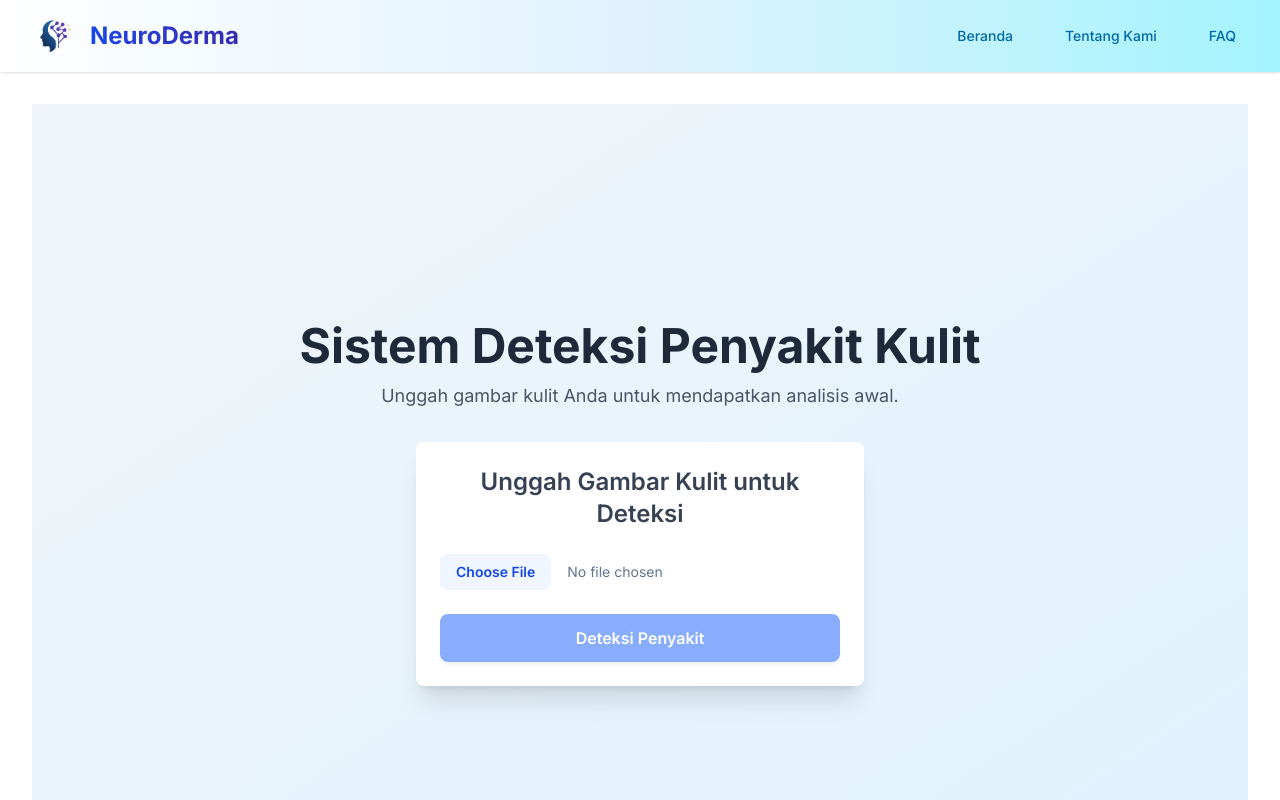
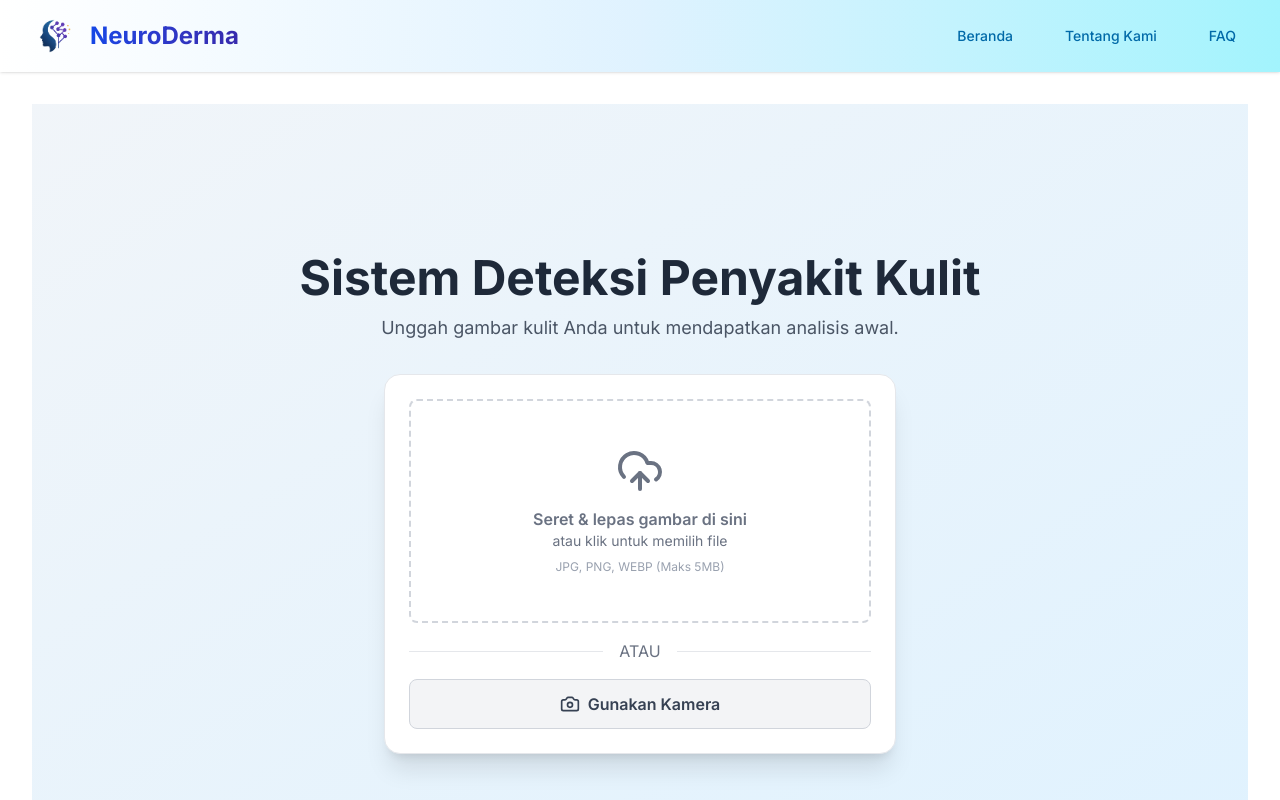
Before and after one commit to raisenbk/neuroderma-app-frontend-nextjs, a Next.js app: page / in a window 1280 px wide. Shown: the top 800 px of the page. Built offline with nearby package versions, Linux system fonts and the light colour scheme.

Commit message:
Designed components
Designed Image Uploader and Prediction Result components

```diff
--- a/package.json
+++ b/package.json
@@ -9,13 +9,17 @@
     "lint": "next lint"
   },
   "dependencies": {
+    "axios": "^1.9.0",
+    "framer-motion": "^12.16.0",
     "lucide-react": "^0.513.0",
     "markdown-to-jsx": "^7.7.6",
     "next": "15.3.3",
     "react": "^19.0.0",
+    "react-circular-progressbar": "^2.2.0",
     "react-dom": "^19.0.0",
     "react-dropzone": "^14.3.8",
-    "react-icons": "^5.5.0"
+    "react-icons": "^5.5.0",
+    "react-webcam": "^7.2.0"
   },
   "devDependencies": {
     "@eslint/eslintrc": "^3",
--- a/src/components/ImageUploader.jsx
+++ b/src/components/ImageUploader.jsx
@@ -1,7 +1,12 @@
 // src/components/ImageUploader.jsx
 'use client';
 
-import React, { useState } from 'react';
+import React, { useState, useCallback, useRef } from 'react';
+import { useDropzone } from 'react-dropzone';
+import { motion, AnimatePresence } from 'framer-motion';
+import axios from 'axios';
+import Webcam from 'react-webcam';
+import { UploadCloud, Camera, X, FileImage, Loader } from 'lucide-react';
 
 /**
  * @param {{
@@ -17,120 +22,222 @@ export default function ImageUploader({
   onPredictionComplete,
   onPredictionError,
 }) {
-  const [selectedImage, setSelectedImage] = useState(null);
+  const [file, setFile] = useState(null);
   const [preview, setPreview] = useState(null);
   const [error, setError] = useState('');
+  const [isUploading, setIsUploading] = useState(false);
+  const [uploadProgress, setUploadProgress] = useState(0);
+  const [showWebcam, setShowWebcam] = useState(false);
 
-  const handleImageChange = (event) => {
-    const file = event.target.files?.[0];
-    if (file) {
-      if (file.size > 5 * 1024 * 1024) {
-        setError('Ukuran file terlalu besar (maks 5MB).');
-        setSelectedImage(null);
-        setPreview(null);
+  const webcamRef = useRef(null);
+
+  const handleFileValidation = (file) => {
+    if (!file) return 'File tidak valid.';
+    if (file.size > 5 * 1024 * 1024) return 'Ukuran file maks 5MB.';
+    if (!['image/jpeg', 'image/png', 'image/webp'].includes(file.type)) {
+      return 'Format hanya JPG, PNG, WEBP.';
+    }
+    return null; // No error
+  };
+
+  const onDrop = useCallback((acceptedFiles) => {
+    const selectedFile = acceptedFiles[0];
+    const validationError = handleFileValidation(selectedFile);
+    if (validationError) {
+      setError(validationError);
       return;
     }
-      if (!['image/jpeg', 'image/png', 'image/webp'].includes(file.type)) {
-        setError('Format file tidak didukung (hanya JPG, PNG, WEBP).');
-        setSelectedImage(null);
-        setPreview(null);
+    setError('');
+    setFile(selectedFile);
+    setPreview(URL.createObjectURL(selectedFile));
+    if (onImageUpload) onImageUpload(selectedFile);
+  }, [onImageUpload]);
+
+  const { getRootProps, getInputProps, isDragActive } = useDropzone({
+    onDrop,
+    accept: { 'image/*': ['.jpeg', '.png', '.webp'] },
+    multiple: false,
+  });
+
+  const captureWebcamImage = useCallback(async () => {
+    const imageSrc = webcamRef.current.getScreenshot();
+    if (!imageSrc) {
+      setError('Gagal mengambil gambar dari webcam.');
       return;
     }
+    const blob = await (await fetch(imageSrc)).blob();
+    const capturedFile = new File([blob], `webcam-${Date.now()}.png`, { type: 'image/png' });
 
+    const validationError = handleFileValidation(capturedFile);
+    if (validationError) {
+      setError(validationError);
+      return;
+    }
     setError('');
-      setSelectedImage(file);
-      setPreview(URL.createObjectURL(file));
-      if (onImageUpload) onImageUpload(file);
-    } else {
-      setSelectedImage(null);
-      setPreview(null);
-    }
-  };
+    setFile(capturedFile);
+    setPreview(imageSrc);
+    setShowWebcam(false);
+    if (onImageUpload) onImageUpload(capturedFile);
+  }, [webcamRef, onImageUpload]);
+
 
   const handleSubmit = async () => {
-    if (!selectedImage) {
-      setError('Silakan pilih gambar terlebih dahulu.');
+    if (!file) {
+      setError('Silakan pilih atau ambil gambar terlebih dahulu.');
       return;
     }
 
     if (onPredictionStart) onPredictionStart();
     setError('');
+    setIsUploading(true);
+    setUploadProgress(0);
 
     const formData = new FormData();
-    formData.append('file', selectedImage);
+    formData.append('file', file);
 
     try {
-      const response = await fetch('http://localhost:8000/predict', {
-        method: 'POST',
-        body: formData,
+      const response = await axios.post('http://localhost:8000/predict', formData, {
+        headers: {
+          'Content-Type': 'multipart/form-data',
+        },
+        onUploadProgress: (progressEvent) => {
+          const percentCompleted = Math.round(
+            (progressEvent.loaded * 100) / progressEvent.total
+          );
+          setUploadProgress(percentCompleted);
+        },
       });
-
-      if (!response.ok) {
-        let errorData;
-        try {
-            errorData = await response.json();
-        } catch (e) {
-            errorData = { detail: `Terjadi kesalahan pada server (status: ${response.status}). Coba lagi nanti.` };
-        }
-        throw new Error(errorData.detail || `HTTP error! status: ${response.status}`);
-      }
-
-      const data = await response.json();
-      if (onPredictionComplete) onPredictionComplete(data);
+      if (onPredictionComplete) onPredictionComplete(response.data);
     } catch (err) {
-      console.error('Error uploading and predicting image:', err);
-      const errorMessage = err.message || 'Gagal mengunggah atau memproses gambar. Periksa koneksi Anda atau coba lagi nanti.';
+      const errorMessage = err.response?.data?.detail || err.message || 'Terjadi kesalahan saat prediksi.';
       setError(errorMessage);
       if (onPredictionError) onPredictionError(errorMessage);
+    } finally {
+      setIsUploading(false);
     }
   };
 
-  // JSX tetap sama
+  const clearSelection = () => {
+    setFile(null);
+    setPreview(null);
+    setError('');
+    setUploadProgress(0);
+    if (preview && preview.startsWith('blob:')) {
+      URL.revokeObjectURL(preview);
+    }
+  };
+
   return (
-    <div className="w-full max-w-md p-6 space-y-6 bg-white shadow-xl rounded-lg">
-      <h2 className="text-2xl font-semibold text-center text-gray-700">
-        Unggah Gambar Kulit untuk Deteksi
-      </h2>
-      <div>
-        <label htmlFor="imageUpload" className="sr-only">
-          Pilih gambar
-        </label>
-        <input
-          id="imageUpload"
-          type="file"
-          accept="image/jpeg, image/png, image/webp"
-          onChange={handleImageChange}
-          className="block w-full text-sm text-slate-500
-            file:mr-4 file:py-2 file:px-4
-            file:rounded-lg file:border-0
-            file:text-sm file:font-semibold
-            file:bg-blue-50 file:text-blue-700
-            hover:file:bg-blue-100 cursor-pointer"
+    <div className="w-full max-w-lg p-6 space-y-4 bg-white border border-gray-200 rounded-2xl shadow-xl text-gray-800">
+      <AnimatePresence mode="wait">
+        {showWebcam ? (
+          <motion.div
+            key="webcam"
+            initial={{ opacity: 0, scale: 0.9 }}
+            animate={{ opacity: 1, scale: 1 }}
+            exit={{ opacity: 0, scale: 0.9 }}
+            className="flex flex-col items-center space-y-4"
+          >
+            <h2 className="text-xl font-bold text-center text-gray-700">Posisikan Kamera</h2>
+            <div className="w-full overflow-hidden rounded-lg border-2 border-blue-500">
+               <Webcam
+                  audio={false}
+                  ref={webcamRef}
+                  screenshotFormat="image/png"
+                  className="w-full h-auto"
+                  videoConstraints={{ facingMode: 'environment' }}
                />
             </div>
+            <div className="flex space-x-4">
+               <button onClick={captureWebcamImage} className="flex items-center justify-center px-4 py-2 font-semibold text-white bg-blue-600 rounded-lg hover:bg-blue-700 transition-colors">
+                  <Camera className="w-5 h-5 mr-2" />
+                  Ambil Gambar
+               </button>
+               <button onClick={() => setShowWebcam(false)} className="flex items-center justify-center px-4 py-2 font-semibold text-gray-800 bg-gray-200 rounded-lg hover:bg-gray-300 transition-colors">
+                  <X className="w-5 h-5 mr-2" />
+                  Batal
+               </button>
+            </div>
+          </motion.div>
+        ) : (
+          <motion.div
+            key="uploader"
+            initial={{ opacity: 0 }}
+            animate={{ opacity: 1 }}
+            exit={{ opacity: 0 }}
+          >
 
-      {error && <p className="text-sm text-red-600 text-center">{error}</p>}
-
-      {preview && (
-        <div className="mt-4 flex flex-col items-center">
-          <h3 className="text-md font-medium text-gray-600 mb-2">Preview Gambar:</h3>
+            {preview ? (
+              <div className="space-y-4 flex flex-col items-center">
+                 <motion.div layout layoutId="image-preview" className="relative w-full max-w-sm">
                    <img
                      src={preview}
-            alt="Preview unggahan"
-            className="max-w-full h-auto max-h-64 rounded-md shadow-md object-contain"
+                     alt="Preview"
+                     className="w-full h-auto max-h-72 object-contain rounded-lg border border-gray-200 shadow-md"
+                   />
+                   <button
+                     onClick={clearSelection}
+                     className="absolute -top-3 -right-3 bg-white rounded-full p-1.5 text-gray-600 border shadow hover:bg-red-500 hover:text-white transition-all duration-300"
+                     aria-label="Hapus gambar"
+                   >
+                     <X className="w-5 h-5" />
+                   </button>
+                 </motion.div>
+
+                {isUploading ? (
+                  <div className="w-full space-y-2">
+                     <p className="text-center text-blue-600">Menganalisis... {uploadProgress}%</p>
+                     <div className="w-full bg-gray-200 rounded-full h-2.5">
+                       <motion.div
+                         className="bg-blue-500 h-2.5 rounded-full"
+                         initial={{ width: 0 }}
+                         animate={{ width: `${uploadProgress}%` }}
+                         transition={{ ease: "linear" }}
                        />
                      </div>
-      )}
-
+                  </div>
+                ) : (
                    <button
                      onClick={handleSubmit}
-        disabled={!selectedImage}
-        className="w-full px-6 py-3 text-white font-semibold bg-blue-600 rounded-lg shadow-md
-                   hover:bg-blue-700 focus:outline-none focus:ring-2 focus:ring-blue-500 focus:ring-opacity-50
-                   disabled:opacity-50 disabled:cursor-not-allowed transition duration-150 ease-in-out"
+                     className="w-full px-6 py-3 font-bold text-white bg-gradient-to-r from-blue-600 to-teal-500 rounded-lg shadow-md hover:shadow-lg hover:shadow-blue-500/30 transition-all transform hover:scale-105"
                    >
                      Deteksi Penyakit
                    </button>
+                )}
+              </div>
+            ) : (
+              <div className="space-y-4">
+                <div
+                  {...getRootProps()}
+                  className={`relative flex flex-col items-center justify-center w-full h-56 px-4 py-6 border-2 border-dashed rounded-lg cursor-pointer transition-colors duration-300
+                    ${isDragActive ? 'border-blue-500 bg-blue-50' : 'border-gray-300 hover:border-blue-400'}`}
+                >
+                  <input {...getInputProps()} />
+                  <div className="flex flex-col items-center text-center text-gray-500">
+                    <UploadCloud className={`w-12 h-12 mb-3 transition-transform duration-300 ${isDragActive ? 'scale-110 text-blue-500' : ''}`} />
+                    <p className="font-semibold">Seret & lepas gambar di sini</p>
+                    <p className="text-sm">atau klik untuk memilih file</p>
+                    <p className="mt-2 text-xs text-gray-400">JPG, PNG, WEBP (Maks 5MB)</p>
+                  </div>
+                </div>
+                <div className="flex items-center space-x-4">
+                    <hr className="flex-grow border-gray-200"/>
+                    <span className="text-gray-500">ATAU</span>
+                    <hr className="flex-grow border-gray-200"/>
+                </div>
+                <button
+                  onClick={() => setShowWebcam(true)}
+                  className="w-full flex items-center justify-center px-6 py-3 font-semibold text-gray-700 bg-gray-100 rounded-lg hover:bg-gray-200 transition-colors border border-gray-300"
+                >
+                  <Camera className="w-5 h-5 mr-2" />
+                  Gunakan Kamera
+                </button>
+              </div>
+            )}
+            {error && <p className="mt-3 text-sm font-medium text-red-600 text-center">{error}</p>}
+          </motion.div>
+        )}
+      </AnimatePresence>
     </div>
   );
 }
--- a/src/components/PredictionResult.jsx
+++ b/src/components/PredictionResult.jsx
@@ -4,65 +4,16 @@
 import React, { useEffect, useState } from 'react';
 import Image from 'next/image';
 import Link from 'next/link';
+import { motion } from 'framer-motion';
+import { CircularProgressbar, buildStyles } from 'react-circular-progressbar';
+import 'react-circular-progressbar/dist/styles.css';
+import { CheckCircle2, AlertTriangle } from 'lucide-react';
 
-const diseaseDetails = {
-  Chickenpox: {
-    name: "Chickenpox (Cacar Air)",
-    slug: "chickenpox",
-    defaultDescription: "Infeksi virus yang sangat menular yang menyebabkan ruam gatal dengan lepuh kecil berisi cairan.",
-    defaultSuggestions: [
-      "Konsultasikan dengan dokter untuk diagnosis dan penanganan yang tepat.",
-      "Istirahat yang cukup dan minum banyak cairan.",
-      "Hindari menggaruk lepuh untuk mencegah bekas luka dan infeksi.",
-      "Gunakan losion kalamin atau mandi oatmeal untuk meredakan gatal.",
-    ],
-    style: "border-red-500 bg-red-50 text-red-700"
-  },
-  Measles: {
-    name: "Measles (Campak)",
-    slug: "measles",
-    defaultDescription: "Infeksi virus masa kanak-kanak yang sangat menular yang dapat dicegah dengan vaksin.",
-    defaultSuggestions: [
-      "Segera hubungi dokter jika Anda atau anak Anda diduga menderita campak.",
-      "Pastikan penderita mendapatkan istirahat yang cukup dan asupan cairan yang memadai.",
-      "Isolasi diri untuk mencegah penyebaran virus.",
-    ],
-    style: "border-purple-500 bg-purple-50 text-purple-700"
-  },
-  Monkeypox: {
-    name: "Monkeypox (Cacar Monyet)",
-    slug: "monkeypox",
-    defaultDescription: "Penyakit virus langka yang menyebabkan ruam dan gejala mirip flu.",
-    defaultSuggestions: [
-      "Segera konsultasikan dengan dokter atau fasilitas kesehatan terdekat.",
-      "Isolasi diri untuk mencegah penularan.",
-      "Hindari menggaruk ruam untuk mencegah infeksi sekunder.",
-      "Jaga kebersihan diri dan lingkungan.",
-    ],
-    style: "border-orange-500 bg-orange-50 text-orange-700"
-  },
-  Normal: {
-    name: "Kulit Normal",
-    slug: null,
-    defaultDescription: "Tidak terdeteksi adanya kelainan kulit signifikan berdasarkan gambar yang diunggah.",
-    defaultSuggestions: [
-      "Lanjutkan menjaga kebersihan dan kesehatan kulit Anda.",
-      "Gunakan tabir surya untuk melindungi kulit dari paparan sinar UV.",
-      "Jika ada keluhan, konsultasikan dengan dokter kulit.",
-    ],
-    style: "border-green-500 bg-green-50 text-green-700"
-  },
-  unknown: {
-    name: "Tidak Diketahui",
-    slug: null,
-    defaultDescription: "Hasil deteksi tidak dapat dikategorikan secara spesifik.",
-    defaultSuggestions: ["Harap konsultasikan dengan profesional medis untuk evaluasi lebih lanjut."],
-    style: "border-gray-500 bg-gray-100 text-gray-700"
-  }
-};
+import { diseaseDetails } from '@/lib/diseaseInfo.js';
 
 export default function PredictionResultDisplay({ result, uploadedImageFile }) {
   const [imageUrl, setImageUrl] = useState(null);
+  const [animatedConfidence, setAnimatedConfidence] = useState(0);
 
   useEffect(() => {
     if (uploadedImageFile) {
@@ -72,66 +23,129 @@ export default function PredictionResultDisplay({ result, uploadedImageFile }) {
     }
   }, [uploadedImageFile]);
 
+  // Animate confidence value
+  useEffect(() => {
+    if (result?.confidence) {
+      const targetConfidence = result.confidence * 100;
+      setTimeout(() => setAnimatedConfidence(targetConfidence), 300); // Small delay to start animation
+    }
+  }, [result]);
+
   const details = diseaseDetails[result.disease] || diseaseDetails.unknown;
+  const { Icon, gaugeColor, bgColor, textColor, borderColor } = details;
 
   const displayName = details.name;
   const description = result.description || details.defaultDescription;
   const suggestions = result.suggestions && result.suggestions.length > 0 ? result.suggestions : details.defaultSuggestions;
   const diseaseSlug = details.slug;
 
+  const cardVariants = {
+    hidden: { opacity: 0, y: 50 },
+    visible: { opacity: 1, y: 0, transition: { duration: 0.6, ease: "easeOut" } },
+  };
+
+  const listVariants = {
+    visible: {
+      transition: {
+        staggerChildren: 0.1
+      }
+    }
+  };
+
+  const itemVariants = {
+    hidden: { opacity: 0, x: -20 },
+    visible: { opacity: 1, x: 0 },
+  };
+
   return (
-    <div className={`mt-8 p-6 rounded-lg shadow-lg border-t-4 ${details.style} w-full max-w-md`}>
-      <h3 className="text-2xl font-bold mb-4 text-center">{displayName}</h3>
-
+    <motion.div
+      variants={cardVariants}
+      initial="hidden"
+      animate="visible"
+      className={`mt-8 p-6 md:p-8 rounded-2xl shadow-xl w-full max-w-4xl border-t-4 ${borderColor} ${bgColor}`}
+    >
+      <div className="grid md:grid-cols-2 md:gap-8">
+        {/* Kolom Kiri: Gambar & Confidence */}
+        <div className="flex flex-col items-center space-y-6">
           {imageUrl && (
-        <div className="mb-6 text-center">
-          <p className="text-sm text-gray-600 mb-2">Gambar yang Dianalisis:</p>
+            <motion.div layoutId="uploaded-image" className="w-full">
               <Image
                 src={imageUrl}
                 alt="Gambar kulit yang diunggah"
-            width={250}
-            height={250}
-            className="rounded-md shadow-md object-contain inline-block"
+                width={400}
+                height={400}
+                className="rounded-lg shadow-lg object-contain mx-auto border-2 border-white"
               />
+            </motion.div>
+          )}
+          <div className="w-48 h-48">
+            <CircularProgressbar
+              value={animatedConfidence}
+              text={`${animatedConfidence.toFixed(1)}%`}
+              strokeWidth={8}
+              styles={buildStyles({
+                pathColor: gaugeColor,
+                textColor: details.textColor,
+                trailColor: '#d1d5db', // gray-300
+                pathTransitionDuration: 1.5,
+                textSize: '20px',
+              })}
+            />
+            <p className={`text-center mt-2 font-semibold ${textColor}`}>Tingkat Kepercayaan</p>
           </div>
-      )}
-
-      <div className="space-y-3">
-        <p>
-          <strong>Deskripsi:</strong> {description}
-        </p>
-        <p>
-          <strong>Tingkat Kepercayaan Model:</strong> {(result.confidence * 100).toFixed(2)}%
-        </p>
         </div>
 
-      <h4 className="text-xl font-semibold mt-6 mb-2">Saran Selanjutnya:</h4>
-      {suggestions && suggestions.length > 0 ? (
-        <ul className="list-disc list-inside space-y-1 pl-4">
+        {/* Kolom Kanan: Detail & Saran */}
+        <div className={`flex flex-col ${textColor}`}>
+          <div className="flex items-center gap-3 mb-4">
+            <Icon size={40} />
+            <h3 className="text-3xl font-bold">{displayName}</h3>
+          </div>
+
+          <p className="mb-6 text-base leading-relaxed">{description}</p>
+
+          <div>
+            <h4 className="text-xl font-semibold mb-3">Saran Selanjutnya:</h4>
+            <motion.ul
+              variants={listVariants}
+              initial="hidden"
+              animate="visible"
+              className="space-y-2"
+            >
               {suggestions.map((item, index) => (
-            <li key={index}>{item}</li>
+                <motion.li key={index} variants={itemVariants} className="flex items-start gap-3">
+                  <CheckCircle2 size={20} className="mt-1 flex-shrink-0 text-green-600" />
+                  <span>{item}</span>
+                </motion.li>
               ))}
-        </ul>
-      ) : (
-        <p>Tidak ada saran spesifik. Silakan konsultasi dengan dokter.</p>
-      )}
+            </motion.ul>
+          </div>
 
           {diseaseSlug && result.disease !== "Normal" && (
-        <div className="mt-6 text-center">
+            <div className="mt-auto pt-6 text-center">
               <Link
                 href={`/info/${diseaseSlug}`}
-            className="inline-block px-6 py-3 bg-blue-600 text-white font-semibold rounded-lg shadow-md hover:bg-blue-700 focus:outline-none focus:ring-2 focus:ring-blue-500 focus:ring-opacity-50 transition duration-150 ease-in-out"
+                className="inline-block px-8 py-3 bg-blue-600 text-white font-semibold rounded-lg shadow-md hover:bg-blue-700 focus:outline-none focus:ring-2 focus:ring-blue-500 focus:ring-opacity-50 transition-transform transform hover:scale-105"
               >
-            Pelajari Lebih Lanjut tentang {displayName}
+                Pelajari Lebih Lanjut
               </Link>
             </div>
           )}
+        </div>
+      </div>
 
-      <p className="mt-8 text-sm text-red-600 font-semibold bg-red-50 p-3 rounded-md border border-red-200 text-center">
-        <strong>PENTING:</strong> Hasil deteksi ini bersifat sebagai informasi awal dan BUKAN merupakan diagnosis medis.
-        Akurasi model mungkin bervariasi. Selalu konsultasikan dengan dokter atau tenaga kesehatan profesional
+      {/* Disclaimer / Peringatan Penting */}
+      <div className="mt-8 p-4 rounded-lg bg-yellow-50 border-l-4 border-yellow-400 text-yellow-800 flex items-start gap-4">
+        <AlertTriangle size={24} className="flex-shrink-0" />
+        <div>
+          <h5 className="font-bold">PENTING</h5>
+          <p className="text-sm">
+            Hasil deteksi ini bersifat sebagai informasi awal dan <strong>BUKAN merupakan diagnosis medis</strong>.
+            Akurasi model dapat bervariasi. Selalu konsultasikan dengan dokter atau tenaga kesehatan profesional
             untuk diagnosis yang akurat dan penanganan medis yang tepat.
           </p>
         </div>
+      </div>
+    </motion.div>
   );
 }
--- /dev/null
+++ b/src/lib/diseaseInfo.js
@@ -0,0 +1,78 @@
+// src/lib/diseaseInfo.js
+import { Bug, ShieldCheck, HelpCircle } from 'lucide-react';
+
+export const diseaseDetails = {
+  Chickenpox: {
+    name: "Chickenpox (Cacar Air)",
+    slug: "chickenpox",
+    Icon: Bug,
+    defaultDescription: "Infeksi virus sangat menular yang menyebabkan ruam gatal dengan lepuh kecil berisi cairan.",
+    defaultSuggestions: [
+      "Konsultasikan dengan dokter untuk diagnosis dan penanganan yang tepat.",
+      "Istirahat yang cukup dan minum banyak cairan.",
+      "Hindari menggaruk lepuh untuk mencegah bekas luka dan infeksi.",
+      "Gunakan losion kalamin atau mandi oatmeal untuk meredakan gatal.",
+    ],
+    bgColor: "bg-red-50",
+    textColor: "text-red-800",
+    borderColor: "border-red-500",
+    gaugeColor: "#ef4444"
+  },
+  Measles: {
+    name: "Measles (Campak)",
+    slug: "measles",
+    Icon: Bug,
+    defaultDescription: "Infeksi virus masa kanak-kanak yang sangat menular dan dapat dicegah dengan vaksin.",
+    defaultSuggestions: [
+      "Segera hubungi dokter jika Anda atau anak Anda diduga menderita campak.",
+      "Pastikan penderita mendapatkan istirahat yang cukup dan asupan cairan yang memadai.",
+      "Isolasi diri untuk mencegah penyebaran virus.",
+    ],
+    bgColor: "bg-purple-50",
+    textColor: "text-purple-800",
+    borderColor: "border-purple-500",
+    gaugeColor: "#a855f7"
+  },
+  Monkeypox: {
+    name: "Monkeypox (Cacar Monyet)",
+    slug: "monkeypox",
+    Icon: Bug,
+    defaultDescription: "Penyakit virus langka yang menyebabkan ruam dan gejala mirip flu.",
+    defaultSuggestions: [
+        "Segera konsultasikan dengan dokter atau fasilitas kesehatan terdekat.",
+        "Isolasi diri untuk mencegah penularan.",
+        "Hindari menggaruk ruam untuk mencegah infeksi sekunder.",
+        "Jaga kebersihan diri dan lingkungan.",
+    ],
+    bgColor: "bg-orange-50",
+    textColor: "text-orange-800",
+    borderColor: "border-orange-500",
+    gaugeColor: "#f97316" // orange-500
+  },
+  Normal: {
+    name: "Kulit Normal",
+    slug: null,
+    Icon: ShieldCheck,
+    defaultDescription: "Tidak terdeteksi adanya kelainan kulit signifikan berdasarkan gambar yang diunggah.",
+    defaultSuggestions: [
+      "Lanjutkan menjaga kebersihan dan kesehatan kulit Anda.",
+      "Gunakan tabir surya untuk melindungi kulit dari paparan sinar UV.",
+      "Jika ada keluhan, konsultasikan dengan dokter kulit.",
+    ],
+    bgColor: "bg-green-50",
+    textColor: "text-green-800",
+    borderColor: "border-green-500",
+    gaugeColor: "#22c55e" // green-500
+  },
+  unknown: {
+    name: "Tidak Diketahui",
+    slug: null,
+    Icon: HelpCircle,
+    defaultDescription: "Hasil deteksi tidak dapat dikategorikan secara spesifik.",
+    defaultSuggestions: ["Harap konsultasikan dengan profesional medis untuk evaluasi lebih lanjut."],
+    bgColor: "bg-gray-100",
+    textColor: "text-gray-800",
+    borderColor: "border-gray-500",
+    gaugeColor: "#6b7280" // gray-500
+  }
+};
```
Also changed, not shown: 1 other file (tests, documents, lock files or other folders). Lines whose indentation alone changed are shown as unchanged.
